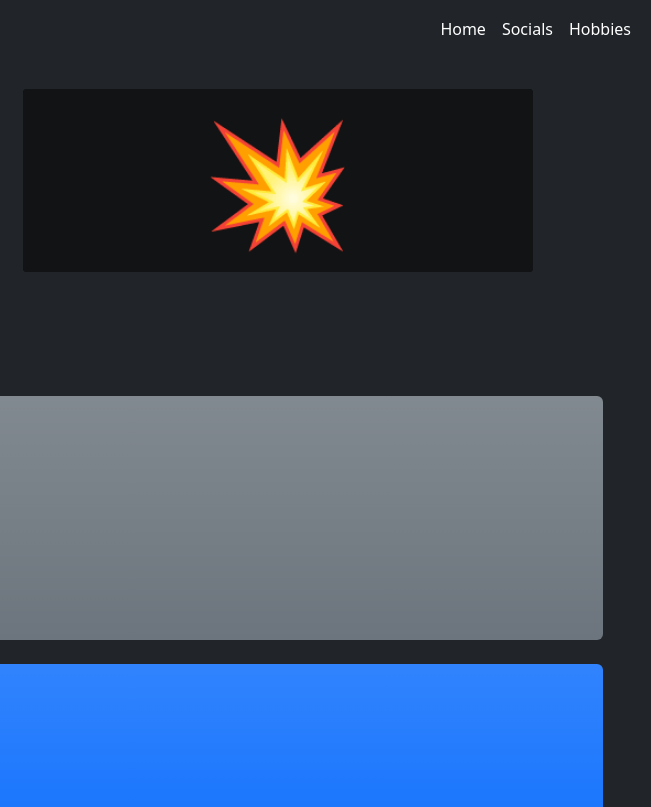
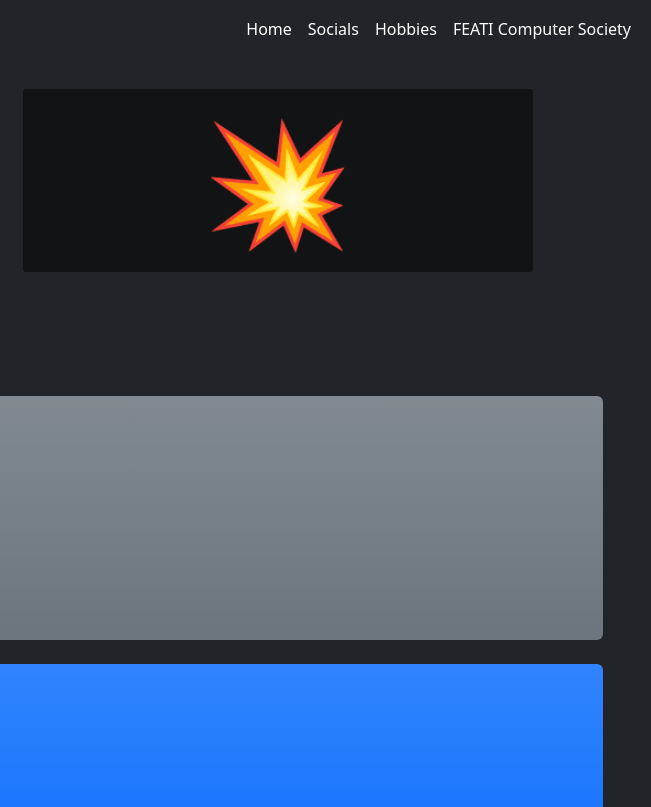
Before and after one commit to lawrenceee04/lawrenceee04.github.io, a plain HTML site: page index.html in a window 1280 px wide. Shown: the top 807 px of the page, 629-1280 px from the left. Drawn offline with nearby package versions, Linux system fonts and the light colour scheme; no server answers.

Commit message:
added FEATI Computer Society in navbar

```diff
--- a/index.html
+++ b/index.html
@@ -43,6 +43,9 @@
             </li>
             <li class="nav-item">
               <a href="./hobbies.html" class="nav-link active">Hobbies</a>
+            </li>
+            <li class="nav-item">
+              <a href="./featicompsociety.html" class="nav-link active">FEATI Computer Society</a>
             </li>
           </ul>
         </div>
```
Also changed, not shown: hobbies.html (+3 -0 lines), socials.html (+3 -0 lines), temp.html (+4 -1 lines).
